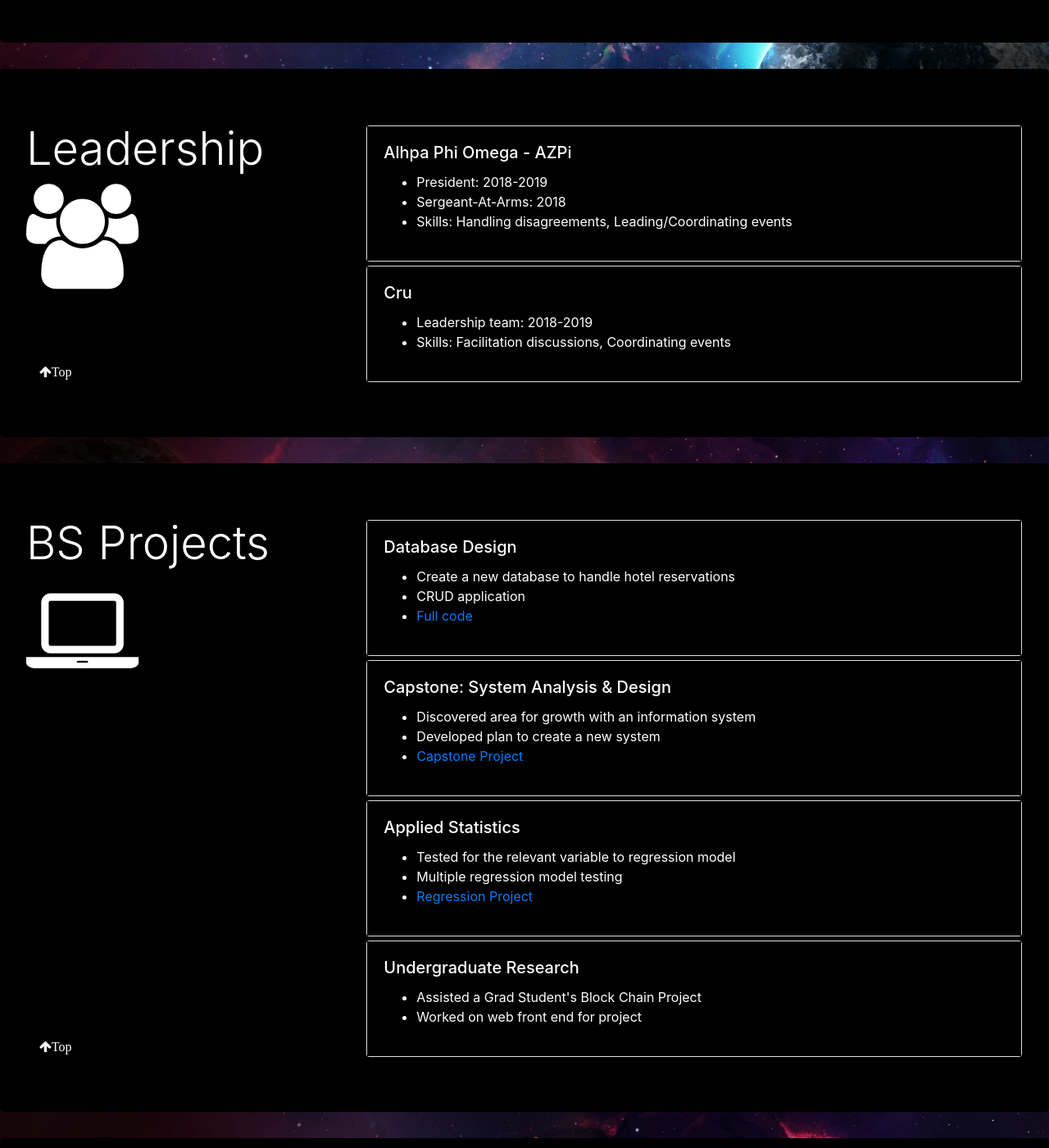
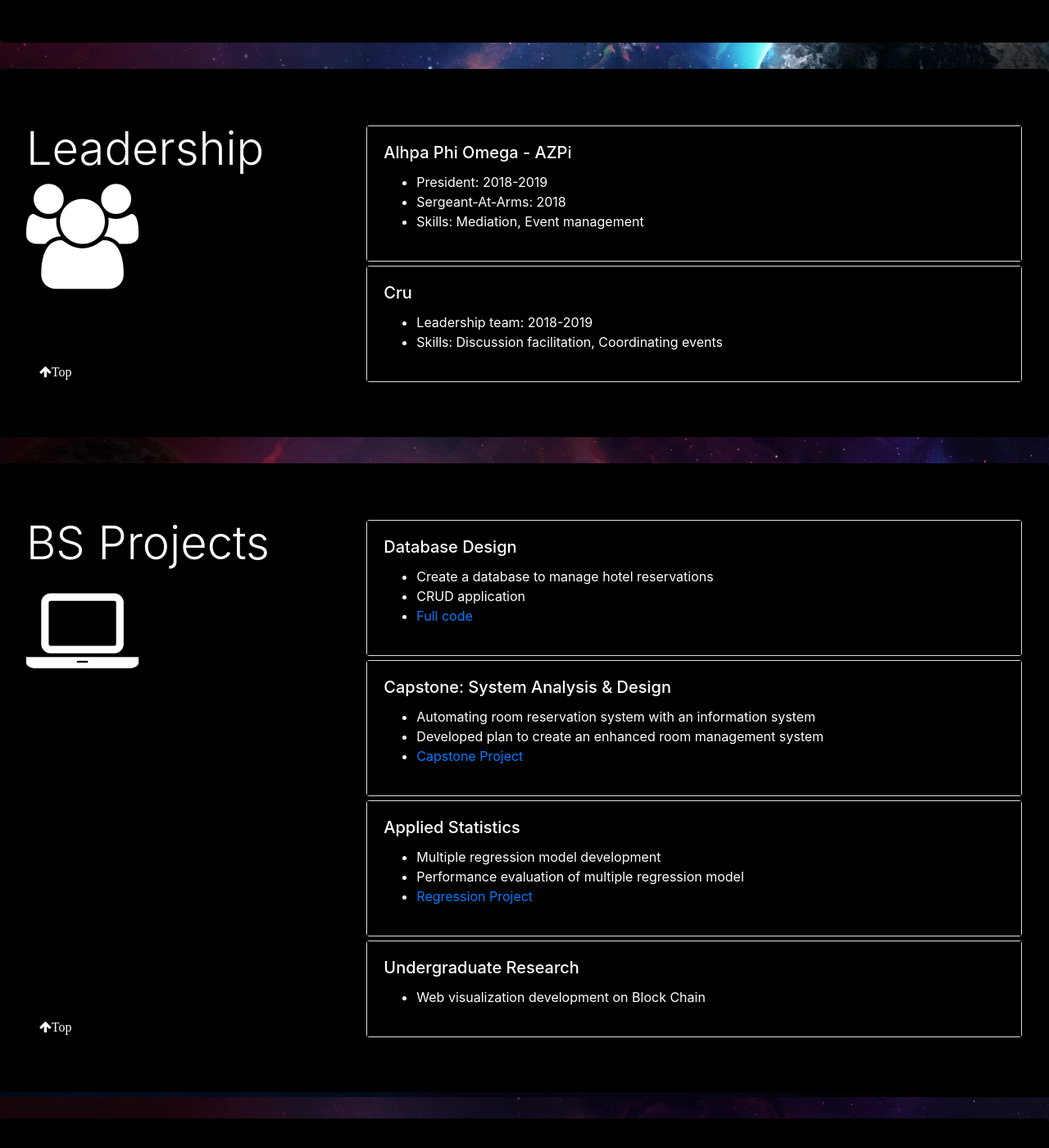
Before and after one commit to mmakris98/mmakris98.github.io, a Jekyll site: the page index.html, which Jekyll copies as it is, in a window 1280 px wide and 1400 px high, scrolled down 1362 px. Shown: the whole window at 82% size. Built offline with Jekyll 4.4.1, drawn with Linux system fonts in a browser that asks for light colours; some of the changed text lies outside the part shown.

Commit message:
Update index.html

```diff
--- a/index.html
+++ b/index.html
@@ -193,7 +193,7 @@
               Sergeant-At-Arms: 2018
             </li>
             <li class="card-text">
-              Skills: Handling disagreements, Leading/Coordinating events
+              Skills: Mediation, Event management
             </li>
           </ul>
         </div>
@@ -209,7 +209,7 @@
               Leadership team: 2018-2019
             </li>
             <li class="card-text">
-              Skills: Facilitation discussions, Coordinating events
+              Skills: Discussion facilitation, Coordinating events
             </li>
           </ul>
         </div>
@@ -239,7 +239,7 @@
           </h5>
           <ul>
             <li class="card-text">
-              Create a new database to handle hotel reservations
+              Create a database to manage hotel reservations
             </li>
             <li class="card-text">
               CRUD application
@@ -258,10 +258,10 @@
           </h5>
           <ul>
             <li class="card-text">
-              Discovered area for growth with an information system
+              Automating room reservation system with an information system
             </li>
             <li class="card-text">
-              Developed plan to create a new system
+              Developed plan to create an enhanced room management system
             </li>
             <li class="card-text">
               <a href="./assets/pdf/Final Capstone Project.pdf" target="_blank"
@@ -279,10 +279,10 @@
           </h5>
           <ul>
             <li class="card-text">
-              Tested for the relevant variable to regression model
+              Multiple regression model development
             </li>
             <li class="card-text">
-              Multiple regression model testing
+              Performance evaluation of multiple regression model
             </li>
             <li class="card-text">
               <a href="./assets/pdf/454 proj.pdf" target="_blank"
@@ -300,10 +300,7 @@
           </h5>
           <ul>
             <li class="card-text">
-              Assisted a Grad Student's Block Chain Project
-            </li>
-            <li class="card-text">
-              Worked on web front end for project
+              Web visualization development on Block Chain
             </li>
           </ul>
         </div>
```
Also changed, not shown: other parts of index.html (+9 -9 lines).
